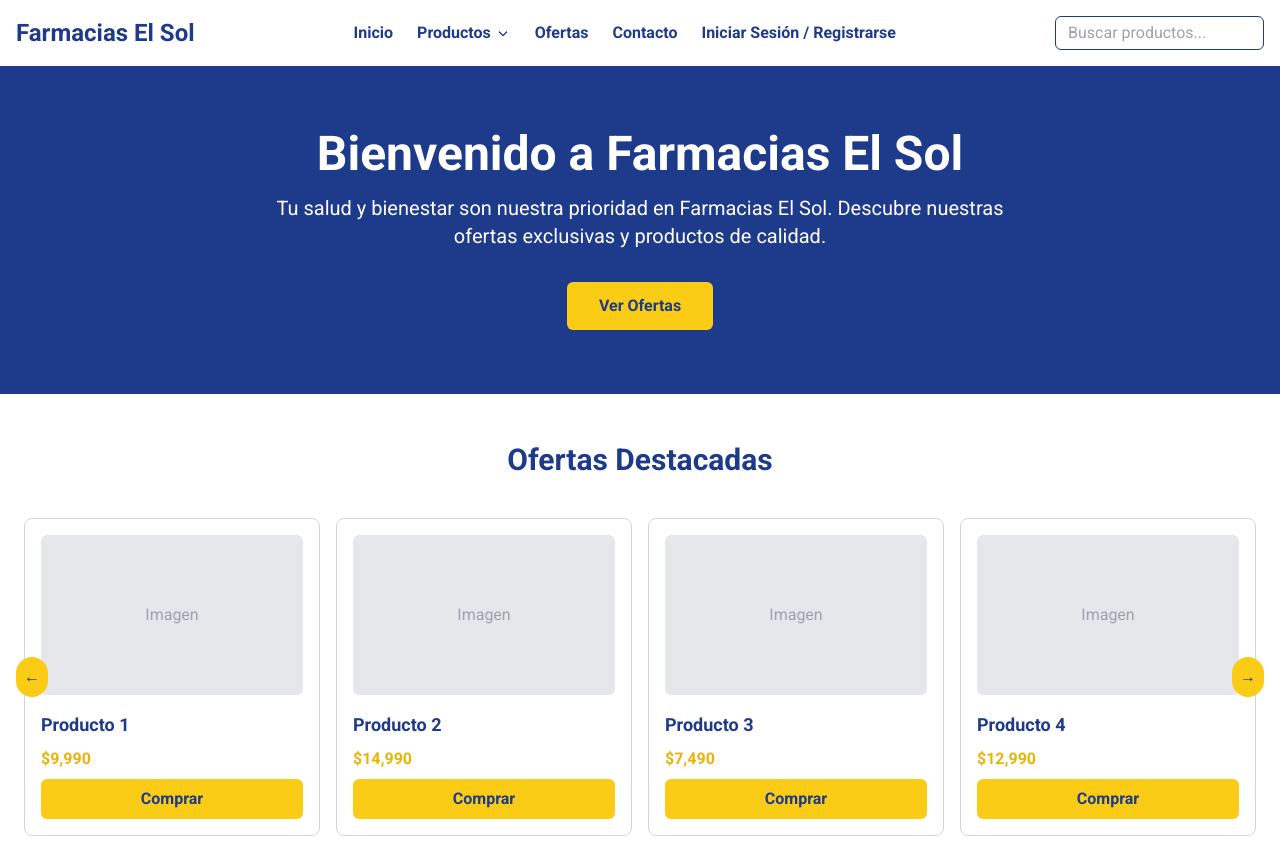
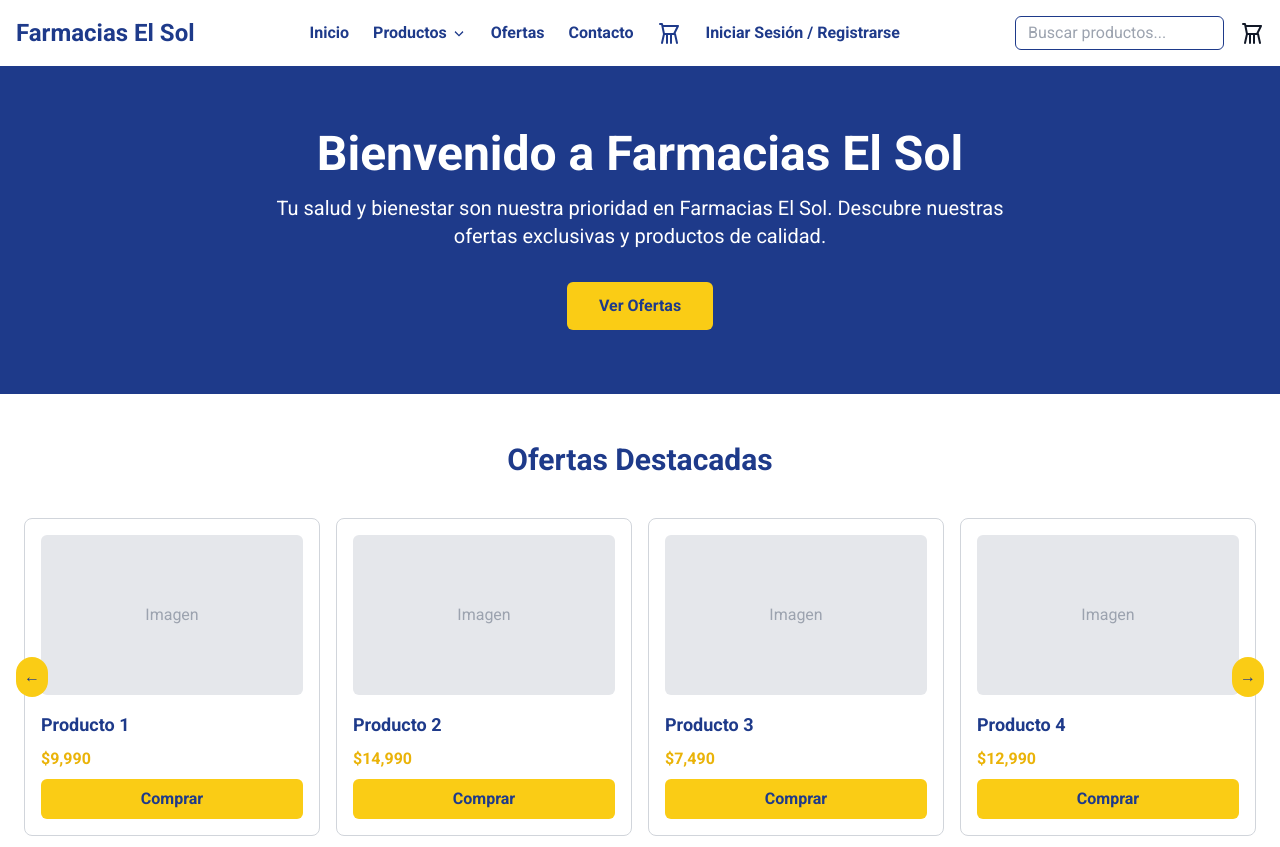
Before and after one commit to Fefox-glitch/FES-WEB, a plain HTML site: page index.html in a window 1280 px wide. Shown: the top 847 px of the page. Drawn offline with nearby package versions, Linux system fonts and the light colour scheme.

Commit message:
Add shopping cart icon next to product search input on index.html

```diff
--- a/index.html
+++ b/index.html
@@ -45,6 +45,11 @@
         </div>
         <a href="ofertas.html" class="hover:text-yellow-500 transition font-bold">Ofertas</a>
         <a href="contacto.html" class="hover:text-yellow-500 transition">Contacto</a>
+        <a href="cart.html" class="ml-4 hover:text-yellow-500 transition font-semibold" title="Ver Carrito">
+          <svg xmlns="http://www.w3.org/2000/svg" class="h-6 w-6 inline-block" fill="none" viewBox="0 0 24 24" stroke="currentColor" stroke-width="2">
+            <path stroke-linecap="round" stroke-linejoin="round" d="M3 3h2l.4 2M7 13h10l4-8H5.4M7 13L5.4 5M7 13l-2 9m5-9v9m4-9v9m4-9l2 9" />
+          </svg>
+        </a>
         <button id="loginBtn" class="ml-auto hover:text-yellow-500 transition font-semibold bg-transparent border-none cursor-pointer">Iniciar Sesión / Registrarse</button>
       </nav>
 
@@ -119,12 +124,17 @@
           }
         });
       </script>
-      <div>
+      <div class="flex items-center space-x-4">
         <input
           type="search"
           placeholder="Buscar productos..."
           class="border border-blue-900 rounded-md px-3 py-1 focus:outline-none focus:ring-2 focus:ring-yellow-400"
         />
+        <a href="cart.html" title="Ver Carrito" class="hover:text-yellow-500 transition">
+          <svg xmlns="http://www.w3.org/2000/svg" class="h-6 w-6" fill="none" viewBox="0 0 24 24" stroke="currentColor" stroke-width="2">
+            <path stroke-linecap="round" stroke-linejoin="round" d="M3 3h2l.4 2M7 13h10l4-8H5.4M7 13L5.4 5M7 13l-2 9m5-9v9m4-9v9m4-9l2 9" />
+          </svg>
+        </a>
       </div>
     </div>
   </header>
```
